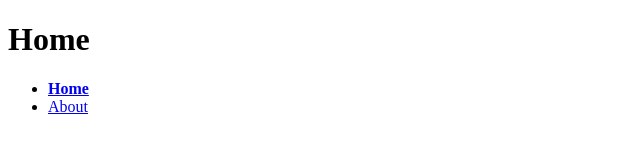
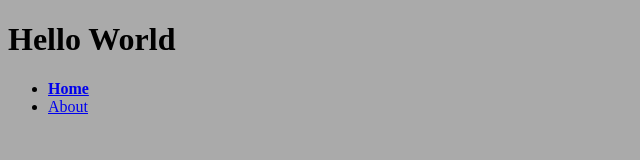
Before and after one commit to higgi237/helloworld2, a plain HTML site: page index.html in a window 1280 px wide. Shown: the whole page, without its empty margins (0-640 px from the left). Drawn offline with Linux system fonts and the light colour scheme.

Commit message:
hello world delpoy check

```diff
--- a/index.html
+++ b/index.html
@@ -4,11 +4,11 @@
     <meta charset="UTF-8">
     <meta name="viewport" content="width=device-width, initial-scale=1.0">
     <meta http-equiv="X-UA-Compatible" content="ie=edge">
-    <title>Homepage</title>
+    <title>Hello World</title>
     <link rel="stylesheet" href="screen.css">
   </head>
   <body>
-    <h1>Home</h1>
+    <h1>Hello World</h1>
     <nav>
       <ul>
         <li><a href="index.html" class="active">Home</a></li>
--- a/screen.css
+++ b/screen.css
@@ -2,3 +2,7 @@
 a.active {
     font-weight: bold;
 }
+
+body {
+    background: #aaa;
+}
```
